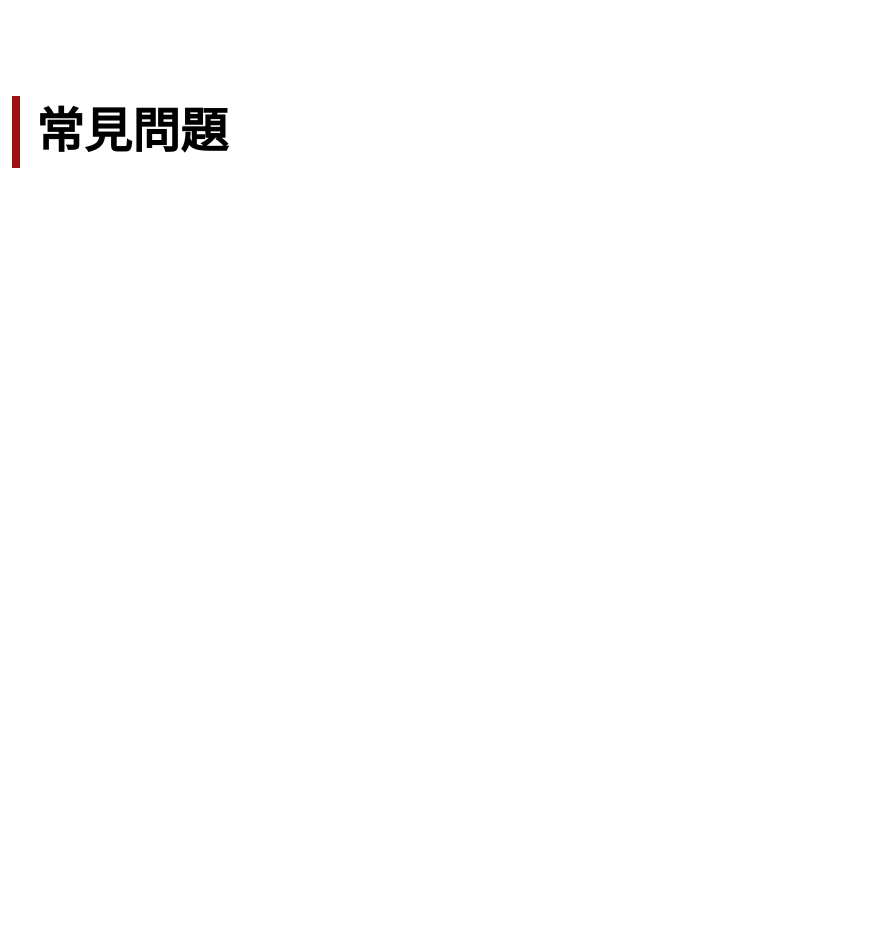
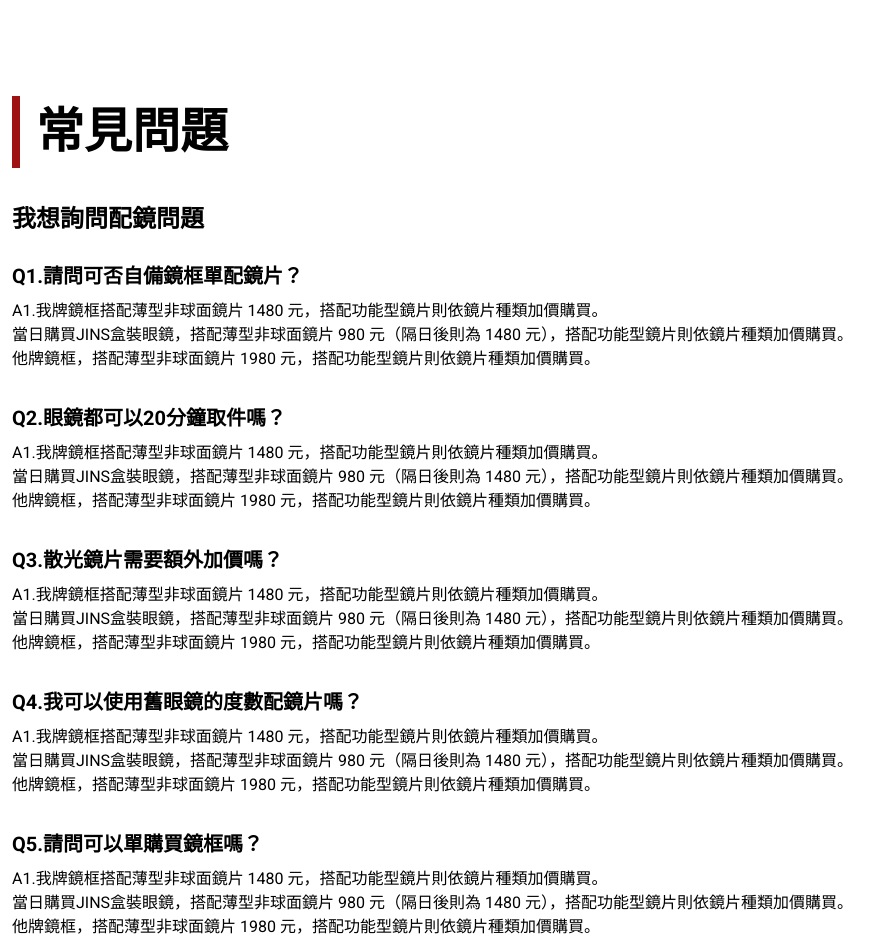
Before and after one commit to Chung1178/HexWeek4, a website built with Vite: page pages/faq.html in a window 1280 px wide. Shown: the whole page, without its empty margins (0-894 px from the left). Before the commit the page ends 800 px from the top, so only its background shows below. Built offline with nearby package versions, Linux system fonts and the light colour scheme.

Commit message:
create faq page

```diff
--- a/assets/scss/_base.scss
+++ b/assets/scss/_base.scss
@@ -89,6 +89,12 @@ body {
 .mr-4{
     margin-right: 16px;
 }
+.mb-6{
+    margin-bottom: 24px;
+}
+.mb-8{
+    margin-bottom: 32px;
+}
 .main{
     padding-top: 96px;
     padding-bottom: 80px;
--- a/assets/scss/all.scss
+++ b/assets/scss/all.scss
@@ -10,3 +10,4 @@
 
 
 @import './pages/location.scss';
+@import './pages/faq.scss';
--- /dev/null
+++ b/assets/scss/pages/_faq.scss
@@ -0,0 +1,15 @@
+.faq{
+    font-size: 24px;
+    font-weight: 900;
+}
+.faq-list{
+    h3{
+        font-size: 20px;
+        font-weight: 900;
+    }
+    @include mobile{
+        li{
+            margin-bottom: 24px;
+        }
+    }
+}
--- a/pages/faq.html
+++ b/pages/faq.html
@@ -12,6 +12,59 @@
     <div class="container">
       <div class="main">
         <h1 class="title">常見問題</h1>
+        <h2 class="faq mb-6">我想詢問配鏡問題</h2>
+        <ol class="faq-list">
+          <li class="mb-8">
+            <h3 class="mb-2">Q1.請問可否自備鏡框單配鏡片？</h3>
+            <p>
+              A1.我牌鏡框搭配薄型非球面鏡片 1480 元，搭配功能型鏡片則依鏡片種類加價購買。
+              <br>
+              當日購買JINS盒裝眼鏡，搭配薄型非球面鏡片 980 元（隔日後則為 1480 元），搭配功能型鏡片則依鏡片種類加價購買。
+              <br>
+              他牌鏡框，搭配薄型非球面鏡片 1980 元，搭配功能型鏡片則依鏡片種類加價購買。
+            </p>
+          </li>
+          <li class="mb-8">
+            <h3 class="mb-2">Q2.眼鏡都可以20分鐘取件嗎？</h3>
+            <p>
+              A1.我牌鏡框搭配薄型非球面鏡片 1480 元，搭配功能型鏡片則依鏡片種類加價購買。
+              <br>
+              當日購買JINS盒裝眼鏡，搭配薄型非球面鏡片 980 元（隔日後則為 1480 元），搭配功能型鏡片則依鏡片種類加價購買。
+              <br>
+              他牌鏡框，搭配薄型非球面鏡片 1980 元，搭配功能型鏡片則依鏡片種類加價購買。
+            </p>
+          </li>
+          <li class="mb-8">
+            <h3 class="mb-2">Q3.散光鏡片需要額外加價嗎？</h3>
+            <p>
+              A1.我牌鏡框搭配薄型非球面鏡片 1480 元，搭配功能型鏡片則依鏡片種類加價購買。
+              <br>
+              當日購買JINS盒裝眼鏡，搭配薄型非球面鏡片 980 元（隔日後則為 1480 元），搭配功能型鏡片則依鏡片種類加價購買。
+              <br>
+              他牌鏡框，搭配薄型非球面鏡片 1980 元，搭配功能型鏡片則依鏡片種類加價購買。
+            </p>
+          </li>
+          <li class="mb-8">
+            <h3 class="mb-2">Q4.我可以使用舊眼鏡的度數配鏡片嗎？</h3>
+            <p>
+              A1.我牌鏡框搭配薄型非球面鏡片 1480 元，搭配功能型鏡片則依鏡片種類加價購買。
+              <br>
+              當日購買JINS盒裝眼鏡，搭配薄型非球面鏡片 980 元（隔日後則為 1480 元），搭配功能型鏡片則依鏡片種類加價購買。
+              <br>
+              他牌鏡框，搭配薄型非球面鏡片 1980 元，搭配功能型鏡片則依鏡片種類加價購買。
+            </p>
+          </li>
+          <li">
+            <h3 class="mb-2">Q5.請問可以單購買鏡框嗎？</h3>
+            <p>
+              A1.我牌鏡框搭配薄型非球面鏡片 1480 元，搭配功能型鏡片則依鏡片種類加價購買。
+              <br>
+              當日購買JINS盒裝眼鏡，搭配薄型非球面鏡片 980 元（隔日後則為 1480 元），搭配功能型鏡片則依鏡片種類加價購買。
+              <br>
+              他牌鏡框，搭配薄型非球面鏡片 1980 元，搭配功能型鏡片則依鏡片種類加價購買。
+            </p>
+          </li>
+        </ol>
       </div>
     </div>
     <%- include('./layout/footer'); -%>
```
